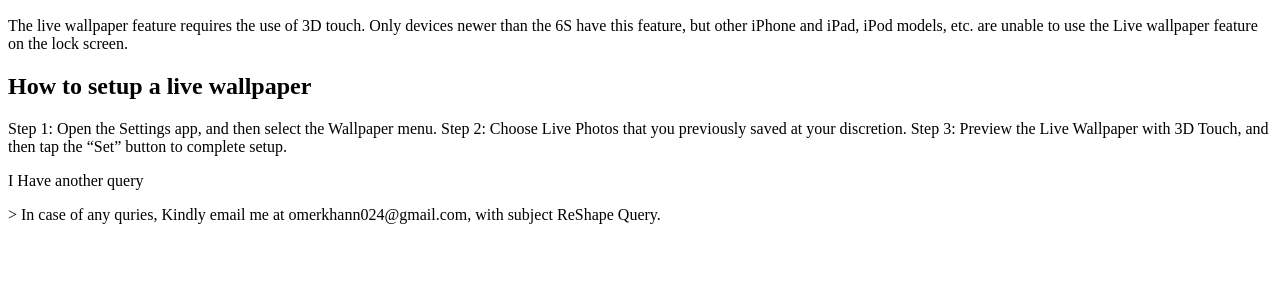
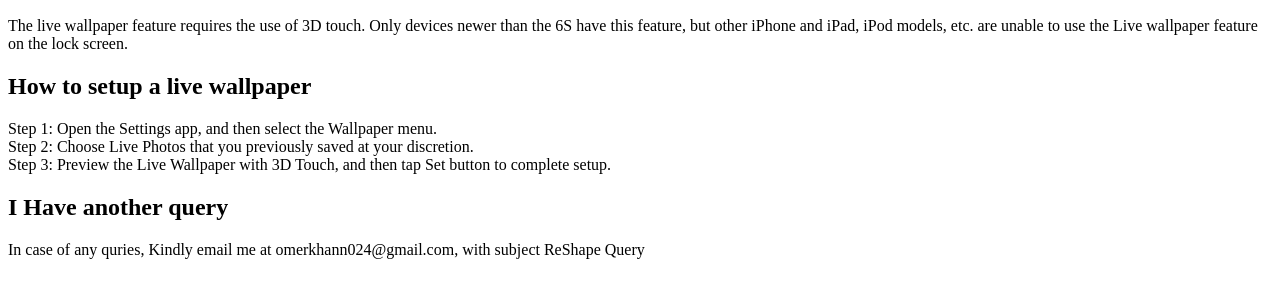
Before and after one commit to TheMysteryPuzzles/reshapeSupport, a plain HTML site: page index.html in a window 1280 px wide. Shown: the part 168-466 px from the top of the page. Drawn offline with Linux system fonts and the light colour scheme.

Commit message:
Update index.html

```diff
--- a/index.html
+++ b/index.html
@@ -11,12 +11,12 @@
 <h2>How to setup a live wallpaper</h2>
 
 <p>Step 1: Open the Settings app, and then select the Wallpaper menu.
-   Step 2: Choose Live Photos that you previously saved at your discretion.
-   Step 3: Preview the Live Wallpaper with 3D Touch, and then tap the “Set” button to complete setup.
+   <br>Step 2: Choose Live Photos that you previously saved at your discretion.
+   <br>Step 3: Preview the Live Wallpaper with 3D Touch, and then tap Set button to complete setup.
  </p>
 
-<p>I Have another query<p>
-    <p>> In case of any quries, Kindly email me at omerkhann024@gmail.com, with subject ReShape Query.<p>
+<h2>I Have another query</h2>
+<p> In case of any quries, Kindly email me at omerkhann024@gmail.com, with subject ReShape Query<p>
 
 </body>
 </html>
```
